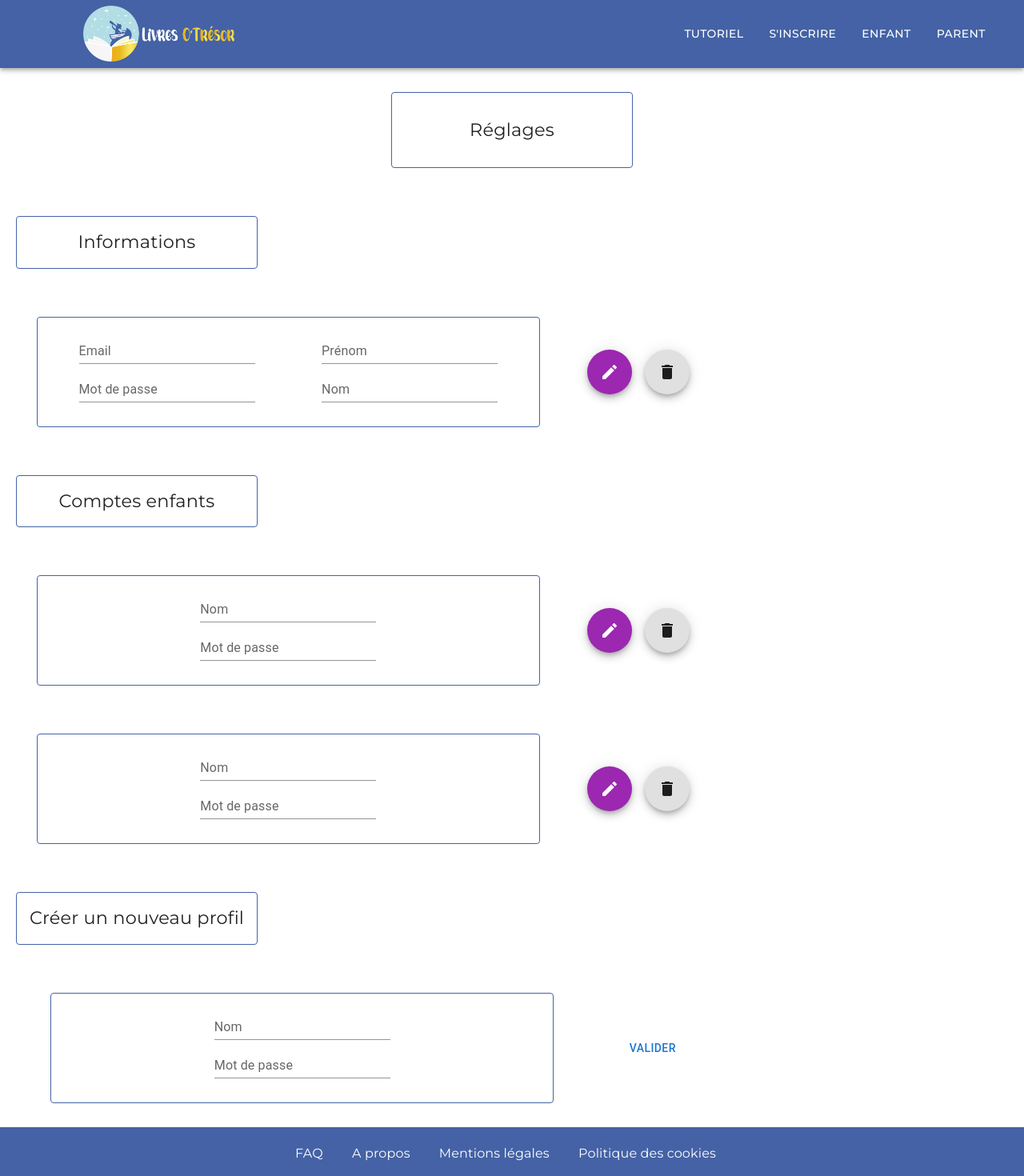
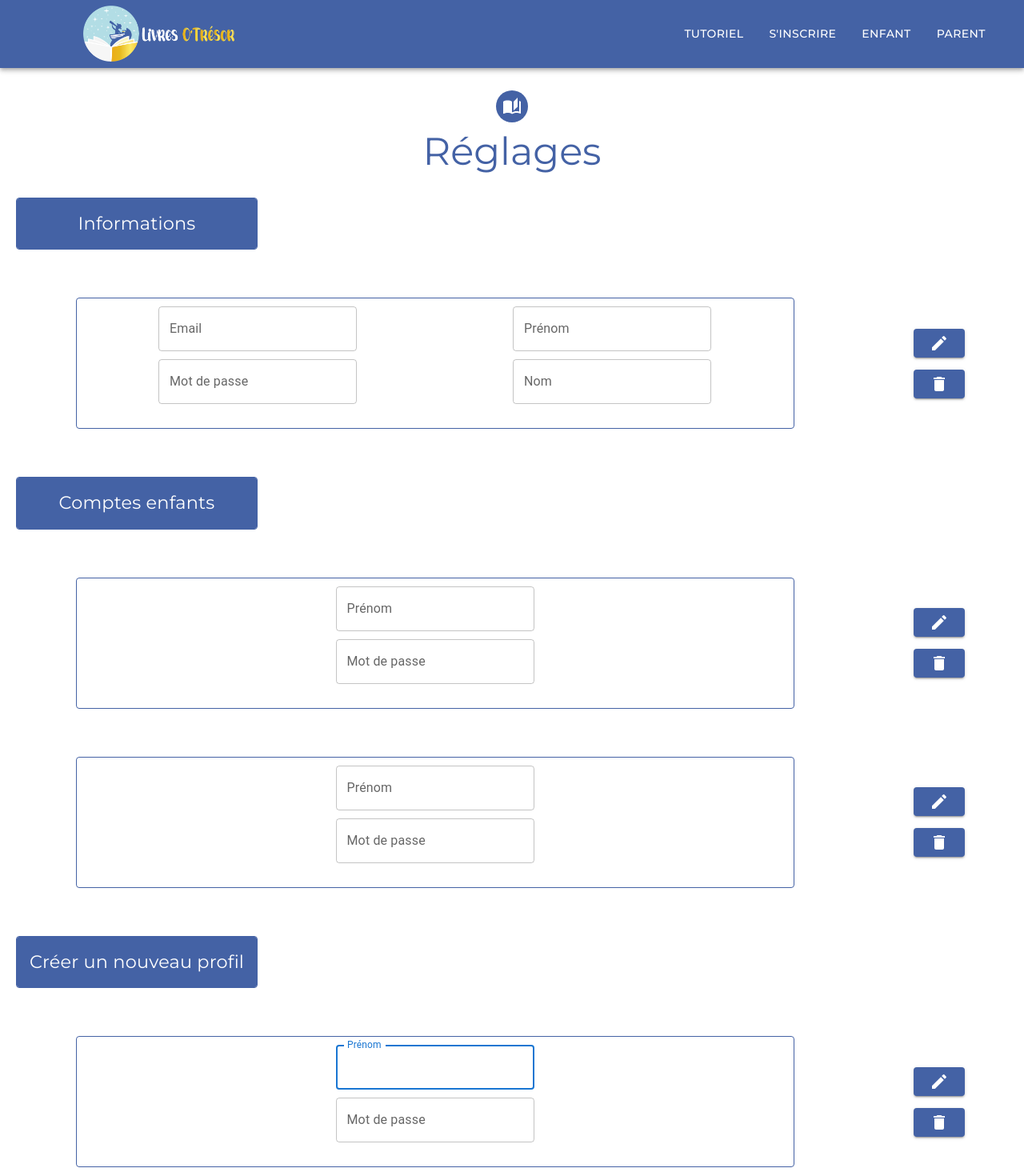
Before and after one commit to MarieLouPLevasseur/Projet-livresOtresor-front, a React (Create React App) app: page /profil/utilisateur/compte in a window 1280 px wide. Shown: the top 1470 px of the page at 80% size. Built offline with nearby package versions, Linux system fonts and the light colour scheme.

Commit message:
update account

```diff
--- a/src/components/AccountManagement/AccountM/AccountM.js
+++ b/src/components/AccountManagement/AccountM/AccountM.js
@@ -1,23 +1,38 @@
 import React from 'react'
-import Box from '@mui/material/Box'
-import Fab from '@mui/material/Fab'
-import EditIcon from '@mui/icons-material/Edit'
-import DeleteIcon from '@mui/icons-material/Delete'
+import Button from '@mui/material/Button';
+import Box from '@mui/material/Box';
+import EditIcon from '@mui/icons-material/Edit';
+import DeleteIcon from '@mui/icons-material/Delete';
+import { createTheme, ThemeProvider } from '@mui/material/styles';
+
+const theme = createTheme({
+  palette:{
+    primary:{
+      main: '#4462A5',
+    }
+  },
+  typography: {
+    fontFamily: [
+      'Montserrat'
+    ]
+  }
+});
 
 
 function AccountM() {
   return (
-    <div>
-      <Box sx={{ '& > :not(style)': { m: 1 } }}>
-      <Fab color="secondary" aria-label="edit">
-        <EditIcon />
-      </Fab>
-      <Fab>
-        <DeleteIcon />
-      </Fab>
-    </Box>
-
-    </div>
+    <ThemeProvider theme={theme}>
+      <div>
+        <Box sx={{display:'flex', flexDirection:'column', gap:'15px'}}>
+          <Button variant='contained'>
+              <EditIcon />
+          </Button>
+          <Button variant='contained'>
+              <DeleteIcon />
+          </Button>
+        </Box>
+      </div>
+    </ThemeProvider>
   )
 }
 
--- a/src/components/AccountManagement/AccountManagement.js
+++ b/src/components/AccountManagement/AccountManagement.js
@@ -1,7 +1,8 @@
 import React from 'react'
 // import Card from '@mui/material/Card';
-
-import { Box, Typography, TextField, Card, Button } from '@mui/material';
+import AutoStoriesIcon from '@mui/icons-material/AutoStories';
+import Avatar from '@mui/material/Avatar';
+import { Box, Typography, TextField, Card, Grid } from '@mui/material';
 import AccountM from './AccountM/AccountM';
 
 import './AccountManagement.scss';
@@ -9,62 +10,144 @@ import './AccountManagement.scss';
 function AccountManagement() {
   return (
     <div>
-        <Card variant='outlined' sx={{border:'1px solid #4462A5', display: 'flex', justifyContent: 'center', alignItems: 'center', maxWidth:'300px', margin: 'auto', marginBottom:'30px', marginTop:'30px'}}>
-          <Typography sx={{fontSize: '1.4rem', padding:'30px', fontFamily: 'montserrat'}}>Réglages</Typography>
-        </Card>
         <Box sx={{display:'flex', alignItems:'start', flexDirection:'column' , Width:'100%' }}>
+          <Box sx={{margin:'auto', display:'flex', justifyContent:'center', alignItems:'center', flexDirection:'column', mt:'20px'}}>
+            <Avatar className='loginAvatar' sx={{ m: 1 }}>
+                <AutoStoriesIcon />
+            </Avatar>
+            <Typography component="h1" variant="h3" sx={{fontFamily:'montserrat', color:'#4462A5'}}>
+                Réglages
+            </Typography>
+          </Box>
           <Card variant='outlined' sx={{border:'1px solid #4462A5', marginBottom:'30px', marginTop:'30px', marginLeft:'20px', width:'300px'}}>
-            <Typography sx={{fontSize: '1.4rem', padding:'15px', fontFamily: 'montserrat', margin:'auto'}}>Informations</Typography>
+            <Typography sx={{fontSize: '1.4rem', padding:'15px', fontFamily: 'montserrat', margin:'auto', color:'white', background:'#4462A5'}}>Informations</Typography>
           </Card>
-          <Box sx={{display:'flex', justifyContent:'space-around', alignItems:'center', width: '70%'}}>
+          <Box sx={{display:'flex', justifyContent:'space-around', alignItems:'center', width: '100%'}}>
             <Card variant='outlined' sx={{border:'1px solid #4462A5', marginBottom:'30px', marginTop:'30px', marginLeft:'20px', width:'70%'}}>
-              <Box sx={{display:'flex', flexDirection:'column', justifyContent:'flex-start', Width:'100%', padding:'10px' }}>
-                <Box sx={{display:'flex', Width:'100%', justifyContent:'space-around' }}>
-                    {/* <Typography sx={{fontSize: '1.4rem', padding:'15px', fontFamily: 'montserrat', margin:'auto'}}>Email :</Typography> */}
-                    {/* <AccountM /> */}
-                    <TextField id="standard-basic" label="Email" variant="standard" />
-                    <TextField id="standard-basic" label="Prénom" variant="standard" />
+              <Box sx={{display:'flex', flexDirection:'column', justifyContent:'flex-start', Width:'100%', padding:'10px', gap:'10px' }}>
+                <Box sx={{display:'flex', Width:'100%', justifyContent:'space-around', gap:'10px' }}>
+
+                    {/* <TextField id="standard-basic" label="Email" variant="standard" />
+                    <TextField id="standard-basic" label="Prénom" variant="standard" /> */}
+                   <Grid item xs={12} sm={6} >
+                      <TextField
+                        fullWidth
+                        id="email"
+                        label="Email"
+                        name="email"
+                        autoComplete="email"
+                      />
+                    </Grid>
+                    <Grid item xs={12} sm={6}>
+                      <TextField
+                        autoComplete="given-name"
+                        name="firstName"
+                        fullWidth
+                        id="firstName"
+                        label="Prénom"
+                        autoFocus
+                      />
+                    </Grid>
                 </Box>
-                <Box sx={{display:'flex', justifyContent:'space-around', Width:'100%', marginBottom:'20px'}}>
+                <Box sx={{display:'flex', justifyContent:'space-around', Width:'100%', marginBottom:'20px', gap:'10px'}}>
                     {/* <Typography sx={{fontSize: '1.4rem', padding:'15px', fontFamily: 'montserrat', margin:'auto'}}>Mot de passe :</Typography> */}
-                    <TextField id="standard-basic" label="Mot de passe" variant="standard" />
-                    <TextField id="standard-basic" label="Nom" variant="standard" />
+                    {/* <TextField id="standard-basic" label="Mot de passe" variant="standard" />
+                    <TextField id="standard-basic" label="Nom" variant="standard" /> */}
+                    <Grid item xs={12} sm={6}>
+                      <TextField
+                       fullWidth
+                       name="password"
+                       label="Mot de passe"
+                       type="password"
+                       id="password"
+                       autoComplete="new-password"
+                      />
+                    </Grid>
+                    <Grid item xs={12} sm={6}>
+                      <TextField
+                        fullWidth
+                        id="lastName"
+                        label="Nom"
+                        name="lastName"
+                        autoComplete="family-name"
+                      />
+                    </Grid>
                 </Box>
               </Box>
             </Card>
             <AccountM />
           </Box>
           <Card variant='outlined' sx={{border:'1px solid #4462A5', marginBottom:'30px', marginTop:'30px', marginLeft:'20px', width:'300px'}}>
-            <Typography sx={{fontSize: '1.4rem', padding:'15px', fontFamily: 'montserrat'}}>Comptes enfants</Typography>
+            <Typography sx={{fontSize: '1.4rem', padding:'15px', fontFamily: 'montserrat', color:'white', background:'#4462A5'}}>Comptes enfants</Typography>
           </Card>
-          <Box sx={{display:'flex', justifyContent:'space-around', alignItems:'center', width: '70%'}}>
+          <Box sx={{display:'flex', justifyContent:'space-around', alignItems:'center', width: '100%'}}>
             <Card variant='outlined' sx={{border:'1px solid #4462A5', marginBottom:'30px', marginTop:'30px', marginLeft:'20px', width:'70%'}}>
-              <Box sx={{display:'flex', flexDirection:'column', justifyContent:'flex-start', Width:'100%', padding:'10px' }}>
+              <Box sx={{display:'flex', flexDirection:'column', justifyContent:'flex-start', Width:'100%', padding:'10px', gap:'10px' }}>
                 <Box sx={{display:'flex', Width:'100%', justifyContent:'space-around' }}>
 
-                    <TextField id="standard-basic" label="Nom" variant="standard" />
+                    {/* <TextField id="standard-basic" label="Nom" variant="standard" /> */}
+                    <Grid item xs={12} sm={6}>
+                      <TextField
+                          autoComplete="given-name"
+                          name="firstName"
+                          fullWidth
+                          id="firstName"
+                          label="Prénom"
+                          autoFocus
+                        />
+                    </Grid>
 
                 </Box>
                 <Box sx={{display:'flex', justifyContent:'space-around', Width:'100%', marginBottom:'20px'}}>
 
-                    <TextField id="standard-basic" label="Mot de passe" variant="standard" />
+                    {/* <TextField id="standard-basic" label="Mot de passe" variant="standard" /> */}
+                    <Grid item xs={12} sm={6}>
+                      <TextField
+                       fullWidth
+                       name="password"
+                       label="Mot de passe"
+                       type="password"
+                       id="password"
+                       autoComplete="new-password"
+                      />
+                    </Grid>
 
                 </Box>
               </Box>
             </Card>
             <AccountM />
           </Box>
-          <Box sx={{display:'flex', justifyContent:'space-around', alignItems:'center', width: '70%'}}>
+          <Box sx={{display:'flex', justifyContent:'space-around', alignItems:'center', width: '100%'}}>
             <Card variant='outlined' sx={{border:'1px solid #4462A5', marginBottom:'30px', marginTop:'30px', marginLeft:'20px', width:'70%'}}>
-              <Box sx={{display:'flex', flexDirection:'column', justifyContent:'flex-start', Width:'100%', padding:'10px' }}>
+            <Box sx={{display:'flex', flexDirection:'column', justifyContent:'flex-start', Width:'100%', padding:'10px', gap:'10px' }}>
                 <Box sx={{display:'flex', Width:'100%', justifyContent:'space-around' }}>
 
-                    <TextField id="standard-basic" label="Nom" variant="standard" />
+                    {/* <TextField id="standard-basic" label="Nom" variant="standard" /> */}
+                    <Grid item xs={12} sm={6}>
+                      <TextField
+                          autoComplete="given-name"
+                          name="firstName"
+                          fullWidth
+                          id="firstName"
+                          label="Prénom"
+                          autoFocus
+                        />
+                    </Grid>
 
                 </Box>
                 <Box sx={{display:'flex', justifyContent:'space-around', Width:'100%', marginBottom:'20px'}}>
 
-                    <TextField id="standard-basic" label="Mot de passe" variant="standard" />
+                    {/* <TextField id="standard-basic" label="Mot de passe" variant="standard" /> */}
+                    <Grid item xs={12} sm={6}>
+                      <TextField
+                       fullWidth
+                       name="password"
+                       label="Mot de passe"
+                       type="password"
+                       id="password"
+                       autoComplete="new-password"
+                      />
+                    </Grid>
 
                 </Box>
               </Box>
@@ -72,24 +155,44 @@ function AccountManagement() {
             <AccountM />
           </Box>
           <Card variant='outlined' sx={{border:'1px solid #4462A5', marginBottom:'30px', marginTop:'30px', marginLeft:'20px', width:'300px'}}>
-            <Typography sx={{fontSize: '1.4rem', padding:'15px', fontFamily: 'montserrat'}}>Créer un nouveau profil</Typography>
+            <Typography sx={{fontSize: '1.4rem', padding:'15px', fontFamily: 'montserrat', color:'white', background:'#4462A5'}}>Créer un nouveau profil</Typography>
           </Card>
-          <Box sx={{display:'flex', justifyContent:'space-around', alignItems:'center', width: '70%'}}>
+          <Box sx={{display:'flex', justifyContent:'space-around', alignItems:'center', width: '100%'}}>
             <Card variant='outlined' sx={{border:'1px solid #4462A5', marginBottom:'30px', marginTop:'30px', marginLeft:'20px', width:'70%'}}>
-              <Box sx={{display:'flex', flexDirection:'column', justifyContent:'flex-start', Width:'100%', padding:'10px' }}>
+            <Box sx={{display:'flex', flexDirection:'column', justifyContent:'flex-start', Width:'100%', padding:'10px', gap:'10px' }}>
                 <Box sx={{display:'flex', Width:'100%', justifyContent:'space-around' }}>
 
-                    <TextField id="standard-basic" label="Nom" variant="standard" />
+                    {/* <TextField id="standard-basic" label="Nom" variant="standard" /> */}
+                    <Grid item xs={12} sm={6}>
+                      <TextField
+                          autoComplete="given-name"
+                          name="firstName"
+                          fullWidth
+                          id="firstName"
+                          label="Prénom"
+                          autoFocus
+                        />
+                    </Grid>
 
                 </Box>
                 <Box sx={{display:'flex', justifyContent:'space-around', Width:'100%', marginBottom:'20px'}}>
 
-                    <TextField id="standard-basic" label="Mot de passe" variant="standard" />
+                    {/* <TextField id="standard-basic" label="Mot de passe" variant="standard" /> */}
+                    <Grid item xs={12} sm={6}>
+                      <TextField
+                       fullWidth
+                       name="password"
+                       label="Mot de passe"
+                       type="password"
+                       id="password"
+                       autoComplete="new-password"
+                      />
+                    </Grid>
 
                 </Box>
               </Box>
             </Card>
-            <Button>Valider</Button>
+            <AccountM />
           </Box>
         </Box>
     </div>
```
